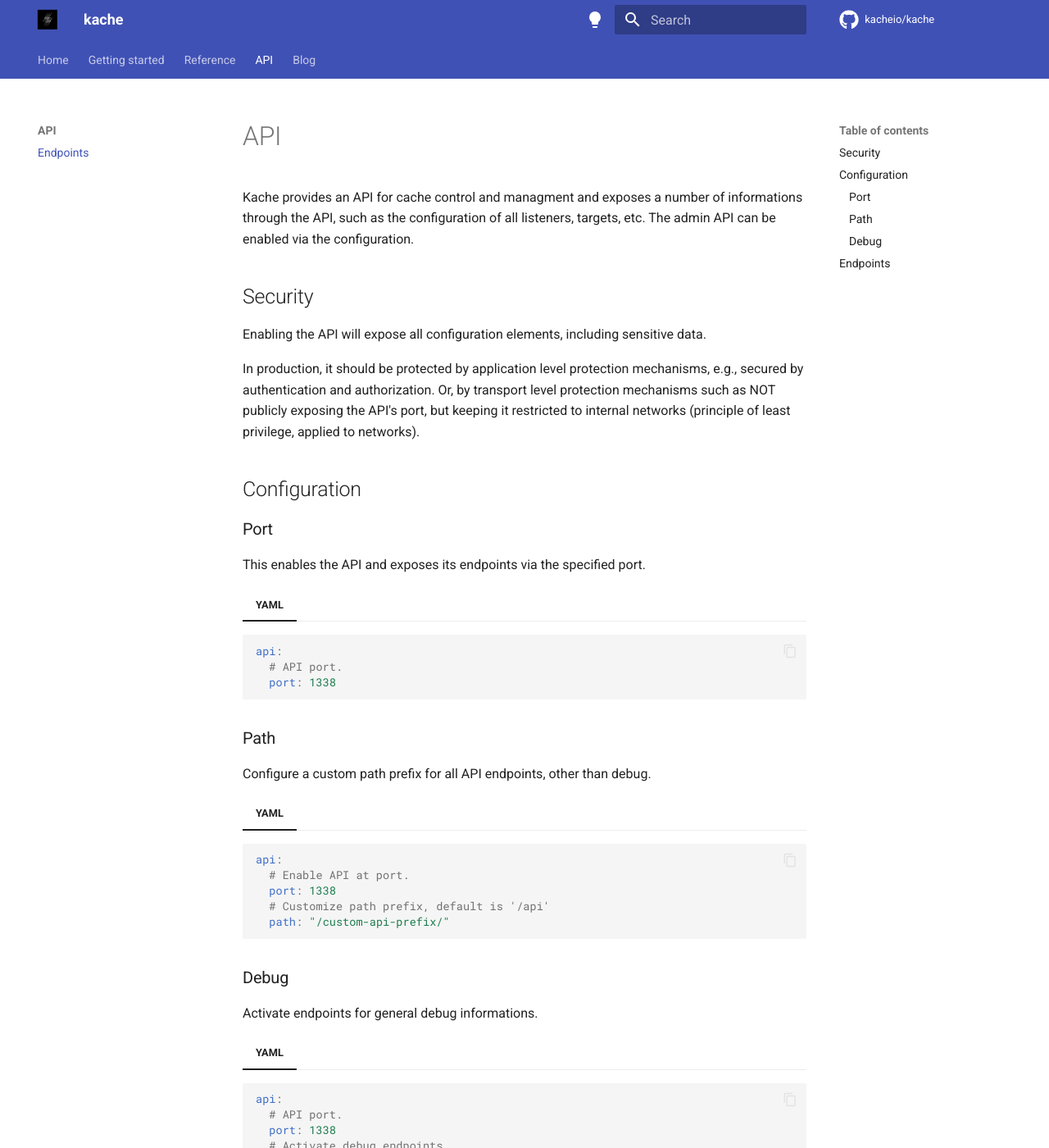
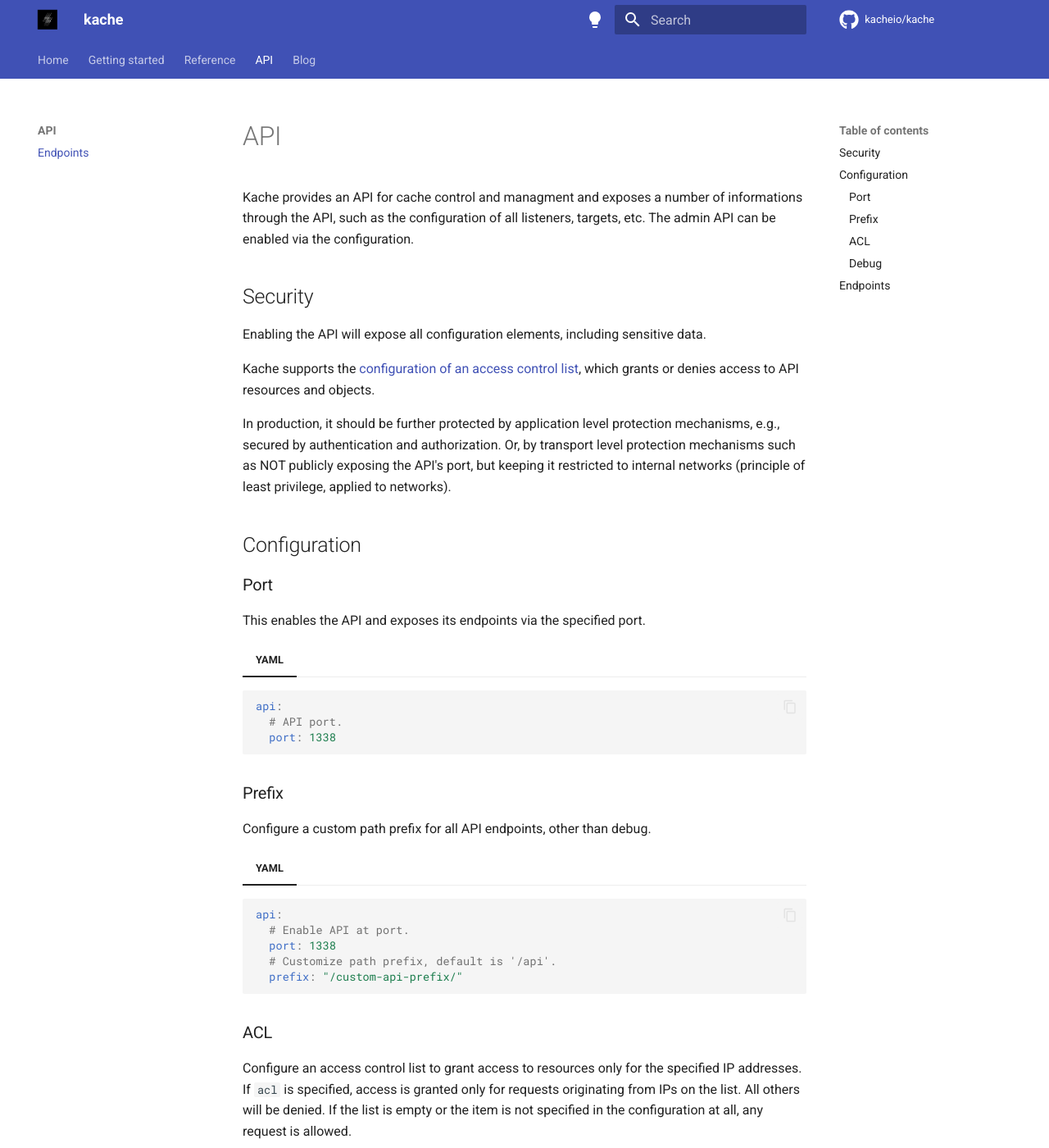
Before and after one commit to kacheio/docs, an MkDocs documentation site: the page built from docs/reference/api_specification.md, in a window 1280 px wide and 1400 px high. Shown: the whole window at 82% size. Built offline with MkDocs 1.6.1 and Material for MkDocs 9.7.7, drawn with Linux system fonts in a browser that asks for light colours; comment, search, counter and statistics services are not loaded; some of the changed text lies outside the part shown.

Commit message:
Add acl documentation (#19)

````diff
--- a/docs/reference/api_specification.md
+++ b/docs/reference/api_specification.md
@@ -5,7 +5,10 @@
 ## Security
 Enabling the API will expose all configuration elements, including sensitive data.
 
-In production, it should be protected by application level protection mechanisms, e.g., secured by authentication and authorization. Or, by transport level protection mechanisms such as NOT publicly exposing the API's port, but keeping it restricted to internal networks (principle of least privilege, applied to networks).
+Kache supports the [configuration of an access control list](#acl), which grants or denies access to API resources and objects.
+
+In production, it should be further protected by application level protection mechanisms, e.g., secured by authentication and authorization. Or, by transport level protection mechanisms such as NOT publicly exposing the API's port, but keeping it restricted to internal networks (principle of least privilege, applied to networks).
+
 
 ## Configuration
 
@@ -20,7 +23,7 @@
     port: 1338
   ```
 
-### Path
+### Prefix
 
 Configure a custom path prefix for all API endpoints, other than debug.
 
@@ -29,10 +32,26 @@
   api:
     # Enable API at port.
     port: 1338
-    # Customize path prefix, default is '/api'
-    path: "/custom-api-prefix/"
+    # Customize path prefix, default is '/api'.
+    prefix: "/custom-api-prefix/"
   ```
 
+### ACL
+
+Configure an access control list to grant access to resources only for the specified IP addresses. If
+`acl` is specified, access is granted only for requests originating from IPs on the list. All others
+will be denied. If the list is empty or the item is not specified in the configuration at all,
+any request is allowed.
+
+=== "YAML"
+  ``` yaml
+  api:
+    # Enable API at port.
+    port: 1338
+    # Access control list. If empty or not specified at all,
+    # any request is allowed to access API resources and objects.
+    acl: "127.0.0.1, 10.22.0.0"
+  ```
 
 ### Debug
 
````
